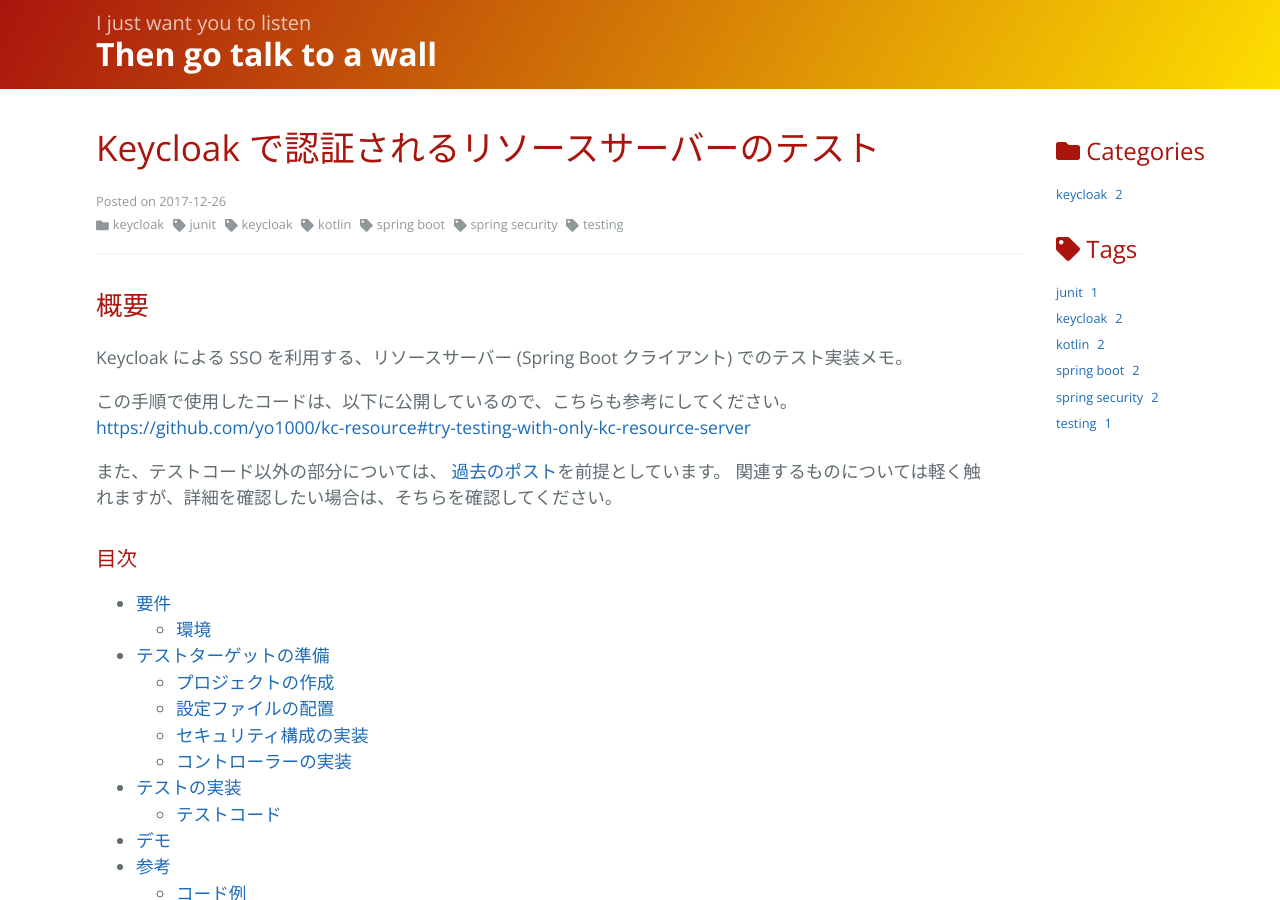
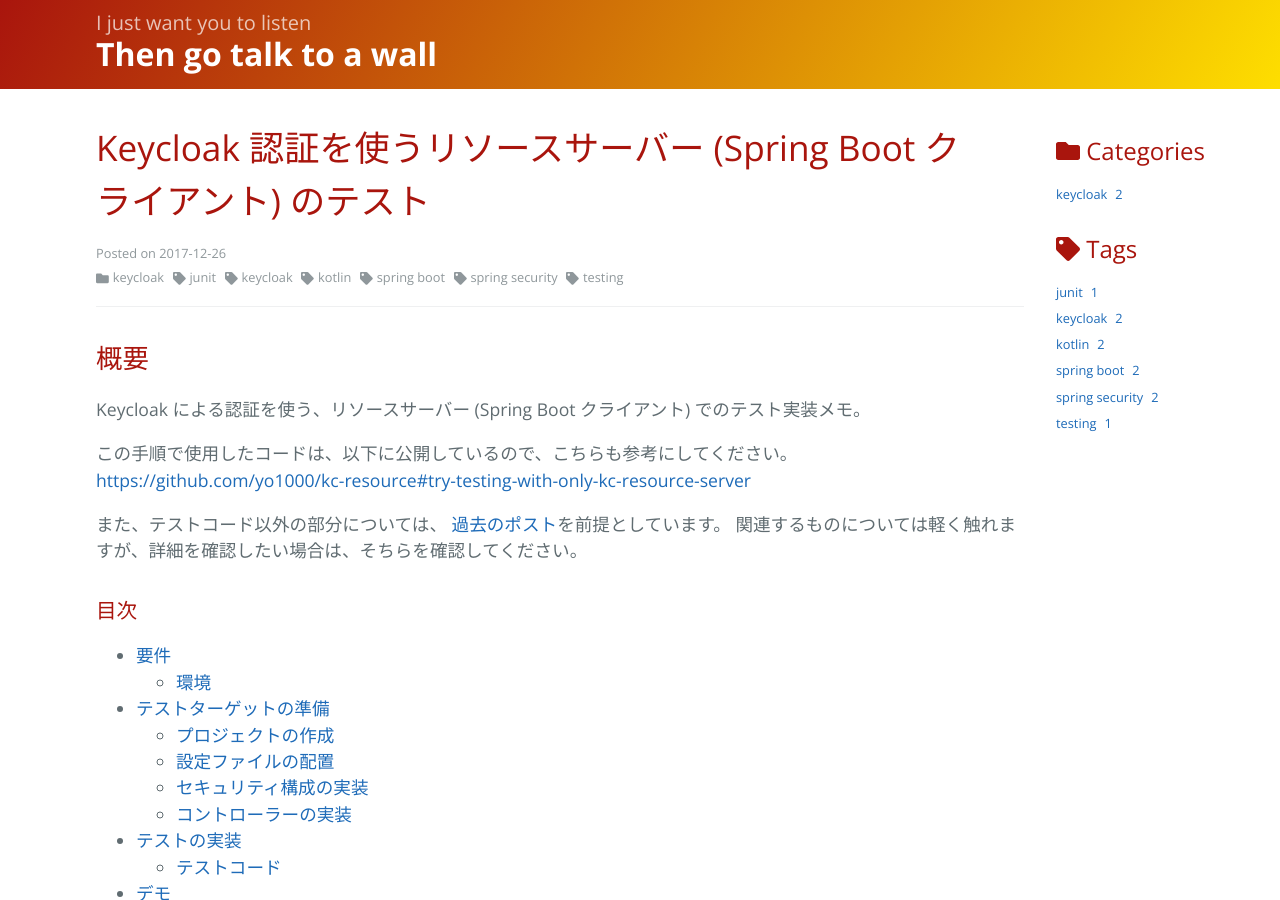
Before and after one commit to yo1000/blog.yo1000.com, a Jekyll site: the page built from _posts/2017-12-26-keycloak-test-ressrv.md, in a window 1280 px wide and 900 px high. Built offline with Jekyll 4.4.1, drawn with Linux system fonts in a browser that asks for light colours; our own code applies the rules of GitHub Pages for plain Markdown files.

Commit message:
Update 2017-12-26-keycloak-test-ressrv.md

```diff
--- a/_posts/2017-12-26-keycloak-test-ressrv.md
+++ b/_posts/2017-12-26-keycloak-test-ressrv.md
@@ -1,5 +1,5 @@
 ---
-title: Keycloak で認証されるリソースサーバーのテスト
+title: Keycloak 認証を使うリソースサーバー (Spring Boot クライアント) のテスト
 category: keycloak
 tags:
 - keycloak
@@ -11,7 +11,7 @@
 ---
 
 ## 概要
-Keycloak による SSO を利用する、リソースサーバー (Spring Boot クライアント) でのテスト実装メモ。
+Keycloak による認証を使う、リソースサーバー (Spring Boot クライアント) でのテスト実装メモ。
 
 この手順で使用したコードは、以下に公開しているので、こちらも参考にしてください。<br>
 [https://github.com/yo1000/kc-resource#try-testing-with-only-kc-resource-server](https://github.com/yo1000/kc-resource#try-testing-with-only-kc-resource-server)
```
